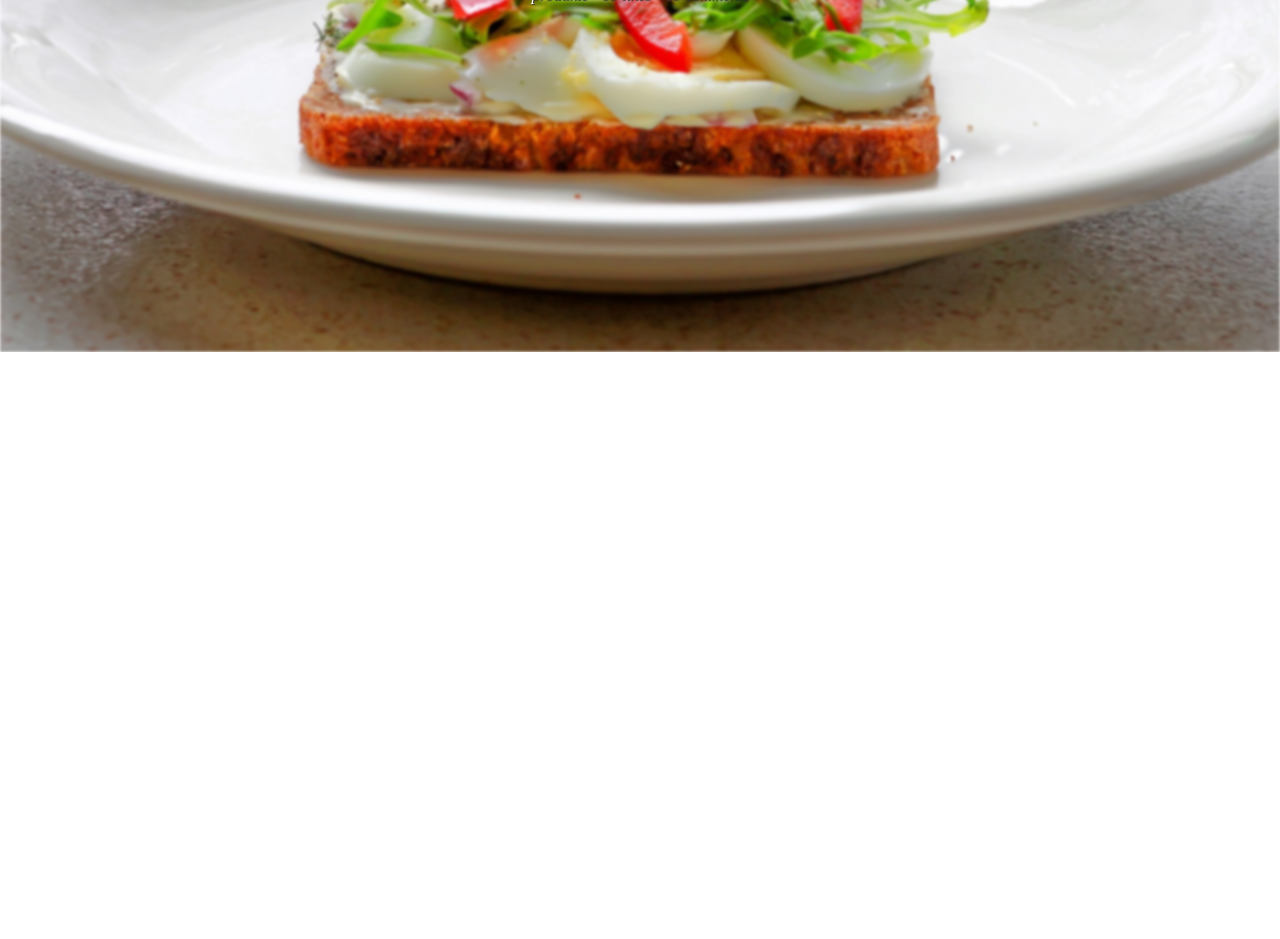
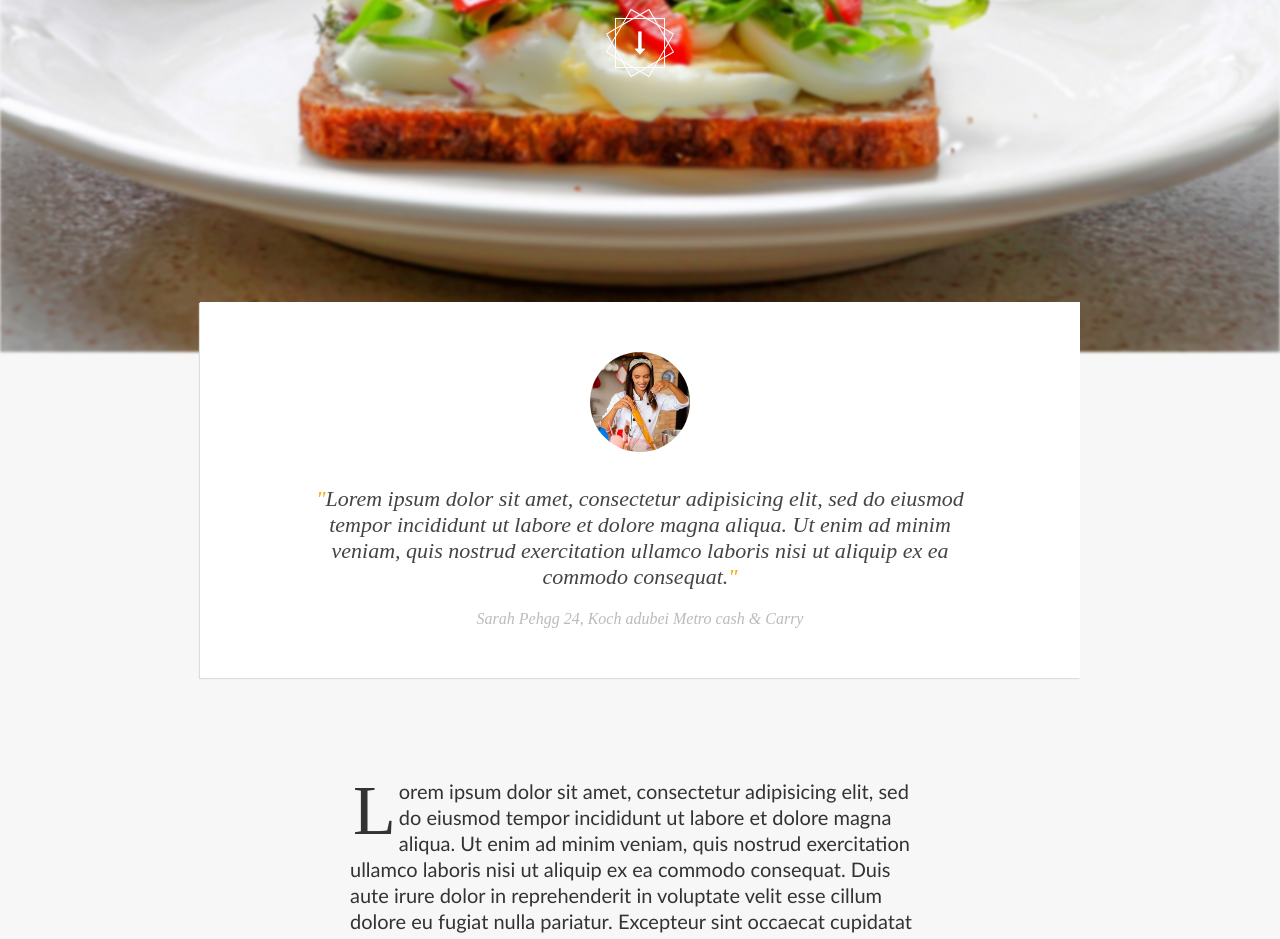
Before and after one commit to AqsoLath/AxoLath.github.io, a plain HTML site: page index.html in a window 1280 px wide. Shown: the part 448-1387 px from the top of the page. Before the commit the page ends 800 px from the top, so only its background shows below. Drawn offline with Linux system fonts and the light colour scheme; a web font is replaced by a local one.

Commit message:
buat quotes sama paragraf

```diff
--- a/index.html
+++ b/index.html
@@ -3,7 +3,7 @@
 <head>
 	<title>Metro Group</title>
 
-	<link rel="stylesheet" type="text/css" href="style.css">
+	<link rel="stylesheet" type="text/css" href="style2.css">
 
 	<!-- font awesome -->
 	<link rel="stylesheet" href="https://stackpath.bootstrapcdn.com/font-awesome/4.7.0/css/font-awesome.min.css" integrity="sha384-wvfXpqpZZVQGK6TAh5PVlGOfQNHSoD2xbE+QkPxCAFlNEevoEH3Sl0sibVcOQVnN" crossorigin="anonymous">
@@ -47,7 +47,47 @@
 	<div class="utama">
 		<h1>Metro Cash & Carry Restaurant</h1>
 		<span>produkte &bull; 15 likes &bull; 19 comments</span>
+		<div class="wadah-bentuk">
+			<div class="bentuk bentuk1"></div>
+			<div class="bentuk bentuk2"></div>
+			<div class="bentuk bentuk3">
+				<i class="fa fa-long-arrow-down" aria-hidden="true" ></i>
+			</div>
+		</div>
 	</div>
+</div>
+
+<div class="quotes">
+	<img src="image/koki.jpg">
+	<p><span>"</span>Lorem ipsum dolor sit amet, consectetur adipisicing elit, sed do eiusmod
+	tempor incididunt ut labore et dolore magna aliqua. Ut enim ad minim veniam,
+	quis nostrud exercitation ullamco laboris nisi ut aliquip ex ea commodo
+	consequat.<span>"</span></p>
+	<span class="nama">Sarah Pehgg 24, Koch adubei Metro cash & Carry</span>
+</div>
+
+<div class="paragraf">
+	<p><span class="first-letter">L</span>orem ipsum dolor sit amet, consectetur adipisicing elit, sed do eiusmod
+	tempor incididunt ut labore et dolore magna aliqua. Ut enim ad minim veniam,
+	quis nostrud exercitation ullamco laboris nisi ut aliquip ex ea commodo
+	consequat. Duis aute irure dolor in reprehenderit in voluptate velit esse
+	cillum dolore eu fugiat nulla pariatur. Excepteur sint occaecat cupidatat non
+	proident, sunt in culpa qui officia deserunt mollit anim id est laborum. Lorem ipsum dolor sit amet, consectetur adipisicing elit, sed do eiusmod
+	tempor incididunt ut labore et dolore magna aliqua. Ut enim ad minim veniam,
+	quis nostrud exercitation ullamco laboris nisi ut aliquip ex ea commodo
+	consequat. Duis aute irure dolor in reprehenderit in voluptate velit esse
+	cillum dolore eu fugiat nulla pariatur. Excepteur sint occaecat cupidatat non
+	proident, sunt in culpa qui officia deserunt mollit anim id est laborum. Lorem ipsum dolor sit amet, consectetur adipisicing elit, sed do eiusmod
+	tempor incididunt ut labore et dolore magna aliqua. Ut enim ad minim veniam,
+	quis nostrud exercitation ullamco laboris nisi ut aliquip ex ea commodo
+	consequat. </p>
+
+	<p>Lorem ipsum dolor sit amet, consectetur adipisicing elit, sed do eiusmod
+	tempor incididunt ut labore et dolore magna aliqua. Ut enim ad minim veniam,
+	quis nostrud exercitation ullamco laboris nisi ut aliquip ex ea commodo
+	consequat. Duis aute irure dolor in reprehenderit in voluptate velit esse
+	cillum dolore eu fugiat nulla pariatur. Excepteur sint occaecat cupidatat non
+	proident, sunt in culpa qui officia deserunt mollit anim id est laborum.</p>
 </div>
 
 </body>
--- a/style.css
+++ /dev/null
@@ -1,100 +0,0 @@
-/**{ display: none; }*/
-
-*{
-	margin: 0;
-	padding: 0;
-	box-sizing: border-box;
-}
-
-.jumbotron{
-/*	background-color: #ccc;
-*/
-	background-size: cover;
-	height: 100vh;
-	background-position: 90% ;
-	/*filter: blur(5px);*/
-	/*position: absolute;*/
-	color: #fff;
-	padding: 0 100px;
-}
-
-.jumbotron-background{
-	position: absolute;
-	left: 0;
-	right: 0;
-	top: 0;
-	height: 100vh;
-	background-image: url(image/makanan2.jpg);
-	background-size: cover;
-	background-position: center;
-	z-index: -1;
-	filter: blur(1.5px);
-}
-
-
-
-.utama{
-	text-align: center;
-}
-
-
-nav{
-	display: flex;
-	justify-content: center;
-	align-items: center;
-	padding-top: 30px;
-}
-
-.hamburger{
-	margin-right: 50px;
-	cursor: pointer;
-}
-
-
-
-.line{
-	background-color: #fff;
-	width: 40px;
-	height: 3px;
-	margin: 7px 0;
-}
-
-.nav-brand h3{
-	font-size: 32px;
-	font-family: 'Goldman', cursive;
-	}
-
-.nav-menu{
-	display: flex;
-	margin-left: auto;
-}
-
-.nav-menu ul{
-	display: flex;
-}
-
-.nav-menu ul li{
-	list-style: none;
-	margin: 0 20px;
-	font-size: 28px;
-	cursor: pointer;
-}
-
-.nav-menu ul li p{
-	font-family: sans-serif;
-}
-
-.utama{
-	margin-top: 160px;
-}
-
-.utama h1{
-	font-size: 90px;
-	font-weight: bold;
-	text-shadow: 1px 1px 1px #333;
-}
-
-.utama span{
-	font-style: italic;
-	text-shadow: 1px 1px 1px #333;
-}
--- /dev/null
+++ b/style2.css
@@ -0,0 +1,195 @@
+/**{ display: none; }*/
+
+*{
+	margin: 0;
+	padding: 0;
+	box-sizing: border-box;
+}
+
+body{
+	background-color: #f7f7f7;
+}
+
+
+nav{
+	display: flex;
+	justify-content: center;
+	align-items: center;
+	padding-top: 30px;
+}
+
+.hamburger{
+	margin-right: 50px;
+	cursor: pointer;
+}
+
+
+
+.line{
+	background-color: #fff;
+	width: 40px;
+	height: 3px;
+	margin: 7px 0;
+}
+
+.nav-brand h3{
+	font-size: 32px;
+	font-family: 'Goldman', cursive;
+	}
+
+.nav-menu{
+	display: flex;
+	margin-left: auto;
+}
+
+.nav-menu ul{
+	display: flex;
+}
+
+.nav-menu ul li{
+	list-style: none;
+	margin: 0 20px;
+	font-size: 28px;
+	cursor: pointer;
+}
+
+.nav-menu ul li p{
+	font-family: sans-serif;
+}
+
+.jumbotron{
+/*	background-color: #ccc;
+*/
+	background-size: cover;
+	height: 100vh;
+	background-position: 90% ;
+	/*filter: blur(5px);*/
+	/*position: absolute;*/
+	color: #fff;
+	padding: 0 100px;
+}
+
+.jumbotron-background{
+	position: absolute;
+	left: 0;
+	right: 0;
+	top: 0;
+	height: 100vh;
+	background-image: url(image/makanan2.jpg);
+	background-size: cover;
+	background-position: center 65%;
+	z-index: -1;
+	filter: blur(1.5px);
+}
+
+
+
+.utama{
+	text-align: center;
+	margin-top: 150px;
+}
+
+
+.utama h1{
+	font-size: 90px;
+	font-weight: bold;
+	text-shadow: 1px 1px 1px #333;
+	line-height: 75px;
+}
+
+.utama span{
+	font-style: italic;
+	text-shadow: 1px 1px 1px #333;
+}
+
+.wadah-bentuk{
+	position: relative;
+	margin-top: 80px;
+}
+
+.bentuk{
+	/*position: absolute;*/
+	position: absolute;
+  	left: 0;
+  	right: 0;
+  	margin-left: auto;
+  	margin-right: auto;
+	border: 1px solid #fff;
+	width: 50px;
+	height: 50px;
+	/*margin: 0 auto;*/
+}
+
+.bentuk1{
+	transform: rotate(30deg);
+}
+
+.bentuk2{
+	transform: rotate(60deg);
+}
+
+.bentuk3{
+	/*transform: rotate(90deg);*/
+	display: flex;
+	justify-content: center;
+	align-items: center;
+}
+
+.bentuk3 i{
+	font-size: 24px;
+}
+
+.quotes{
+	margin : 0 200px;
+	background-color: #fff;
+	margin-top: -50px;
+	padding: 50px 100px;
+	text-align: center;
+	box-shadow: -1px 1px 1px #ddd;
+	margin-bottom: 100px;
+}
+
+.quotes img{
+	/*text-align: center;*/
+	width: 100px;
+	border-radius: 50%;
+}
+
+.quotes p{
+	margin-top: 30px;
+	font-size: 22px;
+	color: #444;
+	font-style: italic;
+	margin-bottom: 20px;
+}
+
+.quotes p span{
+	color: orange;
+}
+
+.quotes .nama{
+	color: #bbb;
+	font-style: italic;
+	margin-top: 120px;
+}
+
+.paragraf{
+	/*border : 1px solid red;*/
+	margin : 100px 350px;
+}
+
+.paragraf p{
+	font-size: 20px;
+	line-height: 26px;
+	font-family: calibri, sans-serif;
+	color: #333;
+	margin-bottom: 50px;
+}
+
+.paragraf .first-letter{
+	font-size: 70px;
+	float: left;
+	padding: 3px;
+	line-height: 60px;
+	font-family: serif;
+}
```
Also changed, not shown: image/koki.jpg (added).
